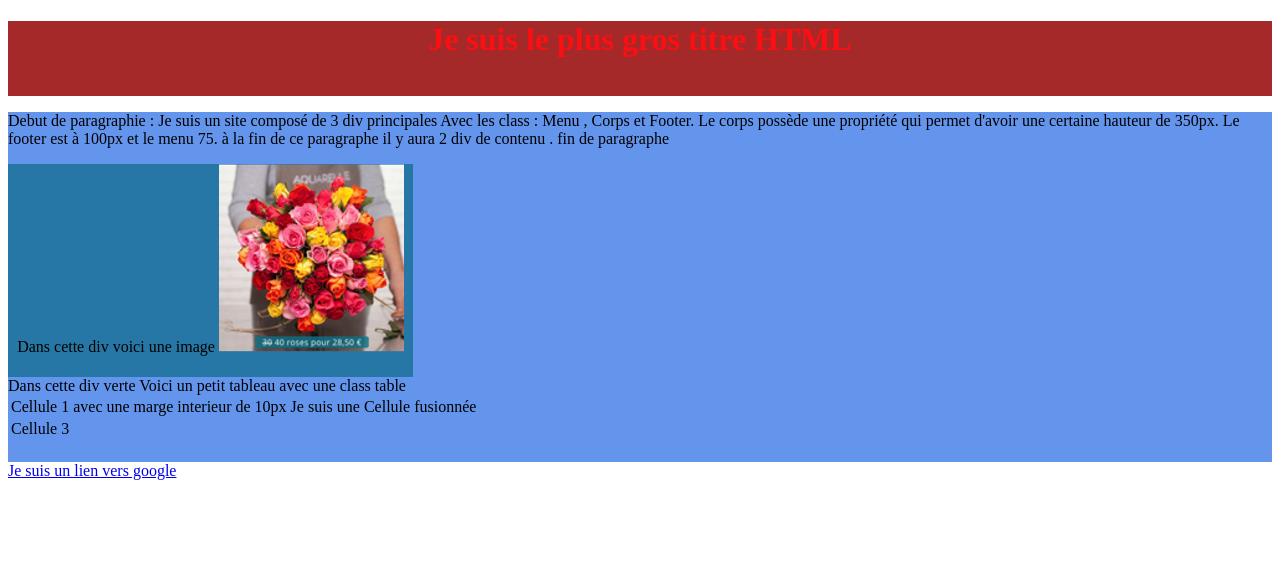
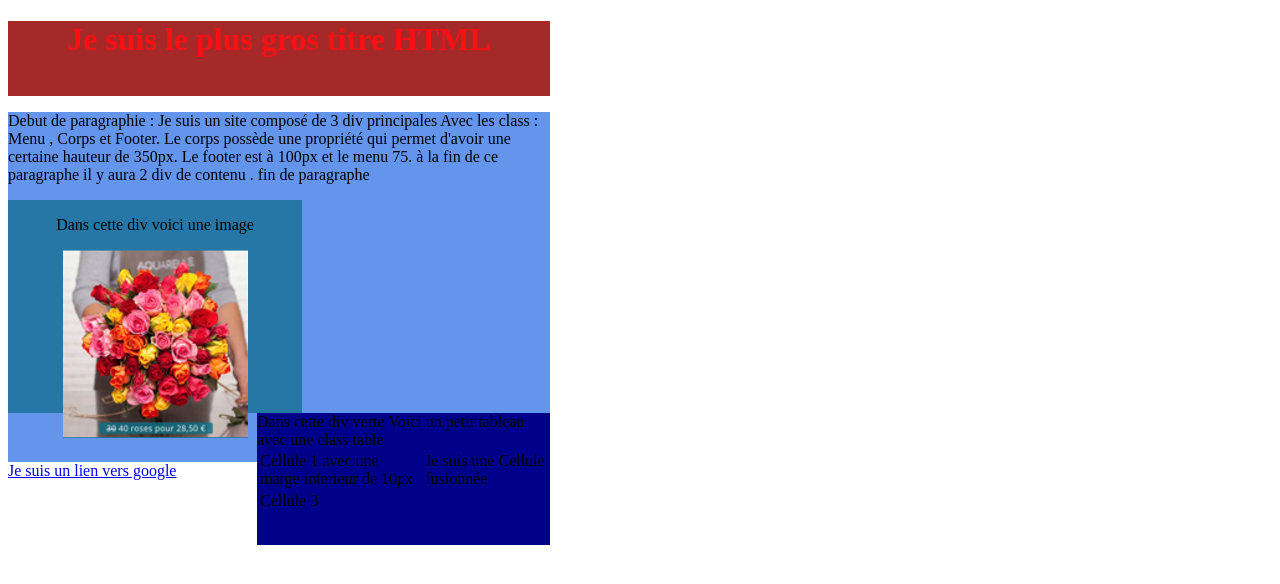
Before and after one commit to klemaire60/DTL1, a plain HTML site: page index.html in a window 1280 px wide. Drawn offline with Linux system fonts and the light colour scheme.

Commit message:
last commit

```diff
--- a/index.html
+++ b/index.html
@@ -17,8 +17,9 @@
             Footer. Le corps possède une propriété qui permet d'avoir une certaine hauteur de 350px. Le footer
             est à 100px et le menu 75. à la fin de ce paragraphe il y aura 2 div de contenu . fin de paragraphe
         </p>
+        <div>
             <div id = "div-image"> <!-- Ouverture de la première div de contenu pour l'image-->
-            Dans cette div voici une image
+                <p>Dans cette div voici une image</p>
                 <img src = "/fleurs.png" />
             </div> <!--Fermeture de la première div de contenu-->
 
@@ -34,6 +35,7 @@
                     </tr>
                 </table> <!--Fin du tableau-->
             </div> <!--Fermeture de la deuxième Div de contenu-->
+        </div>
     </div><!--Fermeture de la Div Corps-->
 
     <div class = "footer">
--- a/main.css
+++ b/main.css
@@ -1,18 +1,31 @@
+html {
+    width: 558px;
+}
+
 .menu {
-    height: 75px; /* Taille de la div Menu */
+    height: 75px; /* Taille de la div Menu (Hauteur)*/
     background-color: #a6292a; /* Couleur de l'arrière-plan de la div Menu */
     color: #fc0f13; /* Couleur du Texte de la div Menu */
-    text-align: center;
+    text-align: center; /* Position du texte */
 }
 
 .corps {
-    height: 350px;  /* Taille de la div Corps */
+    height: 350px;  /* Taille de la div Corps (Hauteur) */
     background-color: #6495ed; /* Couleur de l'arrière-plan de la div corps */
 }
 
 #div-image {
-    height: 213px;
-    width: 405px;
+    float: left;
+    height: 213px;  /* Taille de la div image (Hauteur) */
+    width: 294px;   /* Taille de la div image (longueur) */
     background-color: #2677a5; /* Couleur de l'arrière plan de la div image */
-    text-align: center;
+    text-align: center;  /* Position du texte */
+
 }
+
+#div-tableau {
+    float:right;
+    height: 132px;
+    width: 293px;
+    background-color: darkblue;
+}
```
Lines whose indentation alone changed are shown as unchanged.
